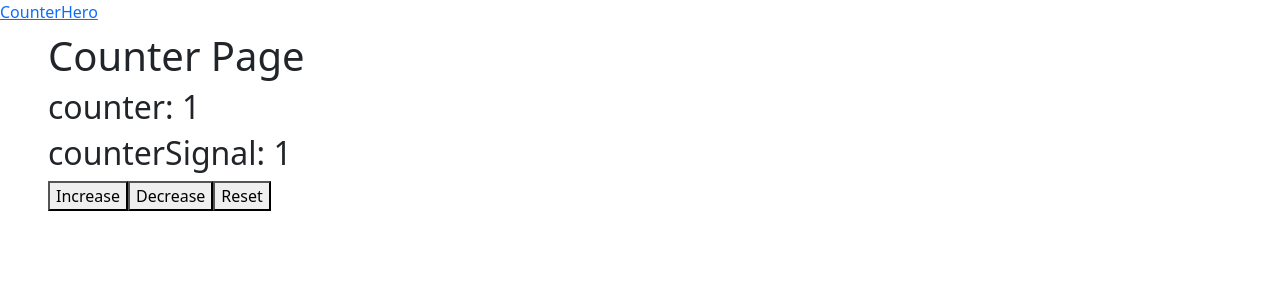
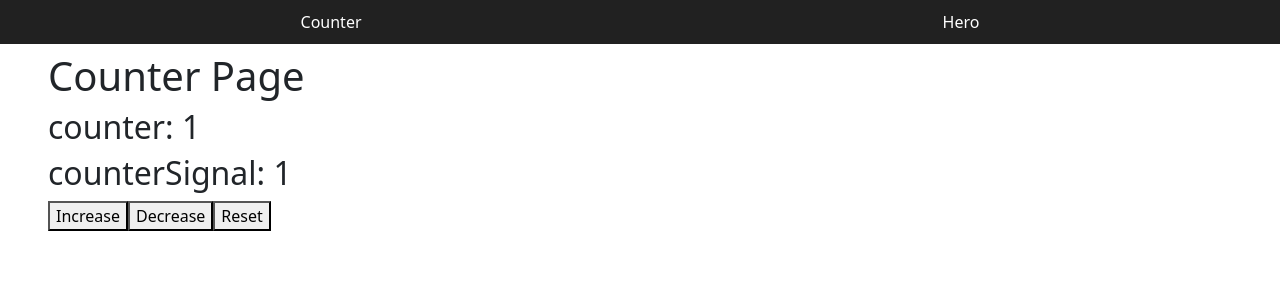
Before and after one commit to Jeremy-Quiel/Angular-learning, an Angular app in the folder bases/: page / in a window 1280 px wide. Shown: the top 300 px of the page. Built offline with nearby package versions, Linux system fonts and the light colour scheme.

Commit message:
style/add style to navbar

```diff
--- a/bases/src/app/components/navbar/navbar.html
+++ b/bases/src/app/components/navbar/navbar.html
@@ -1,3 +1,18 @@
+<style>
+  nav {
+    display: flex;
+    justify-content: space-around;
+    background-color: #212121;
+    color: white;
+    padding: 10px;
+  }
+
+  nav a {
+      color: white;
+      text-decoration: none;
+  }
+</style>
+
 <nav>
   <a routerLink="/">Counter</a>
   <a routerLink="/hero">Hero</a>
```
